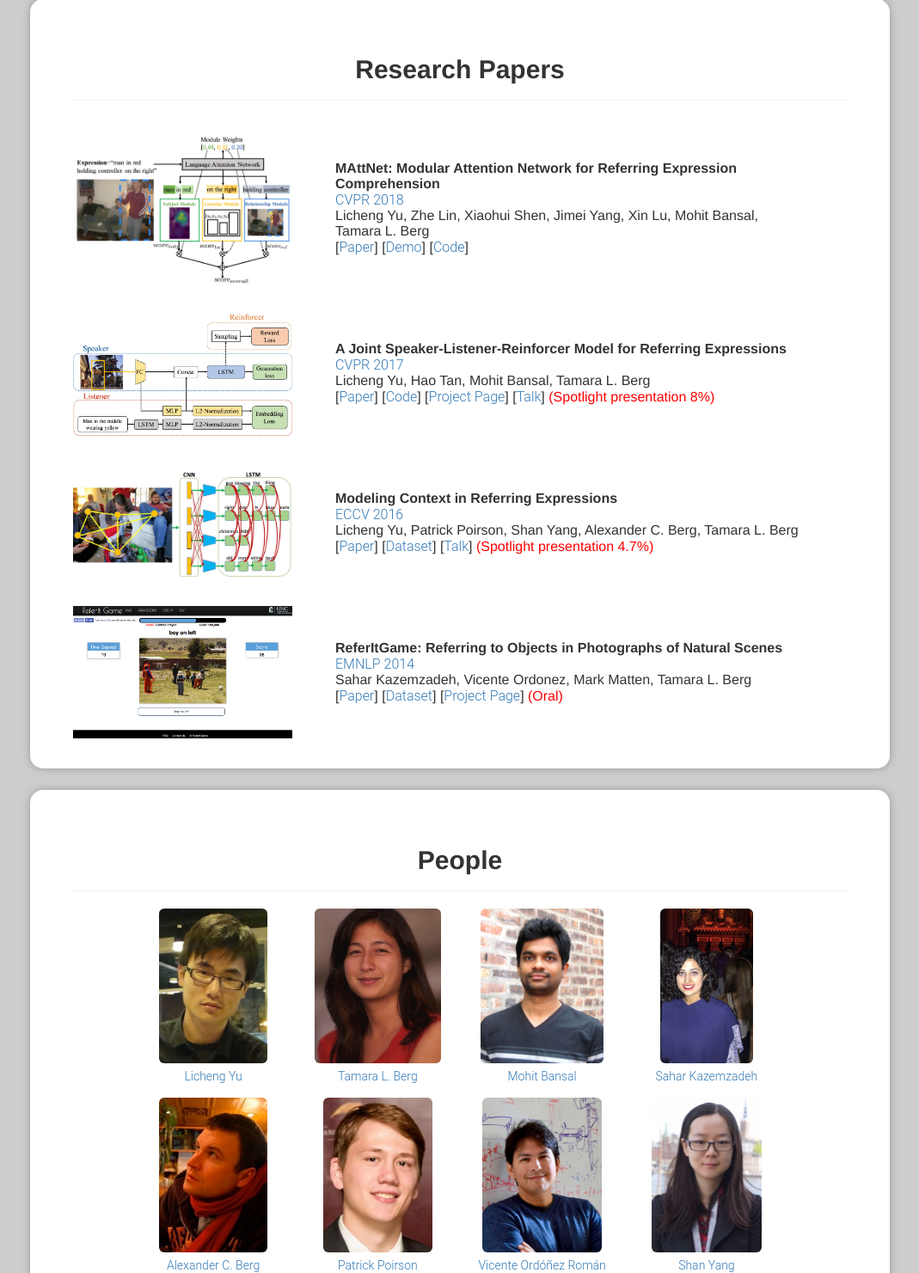
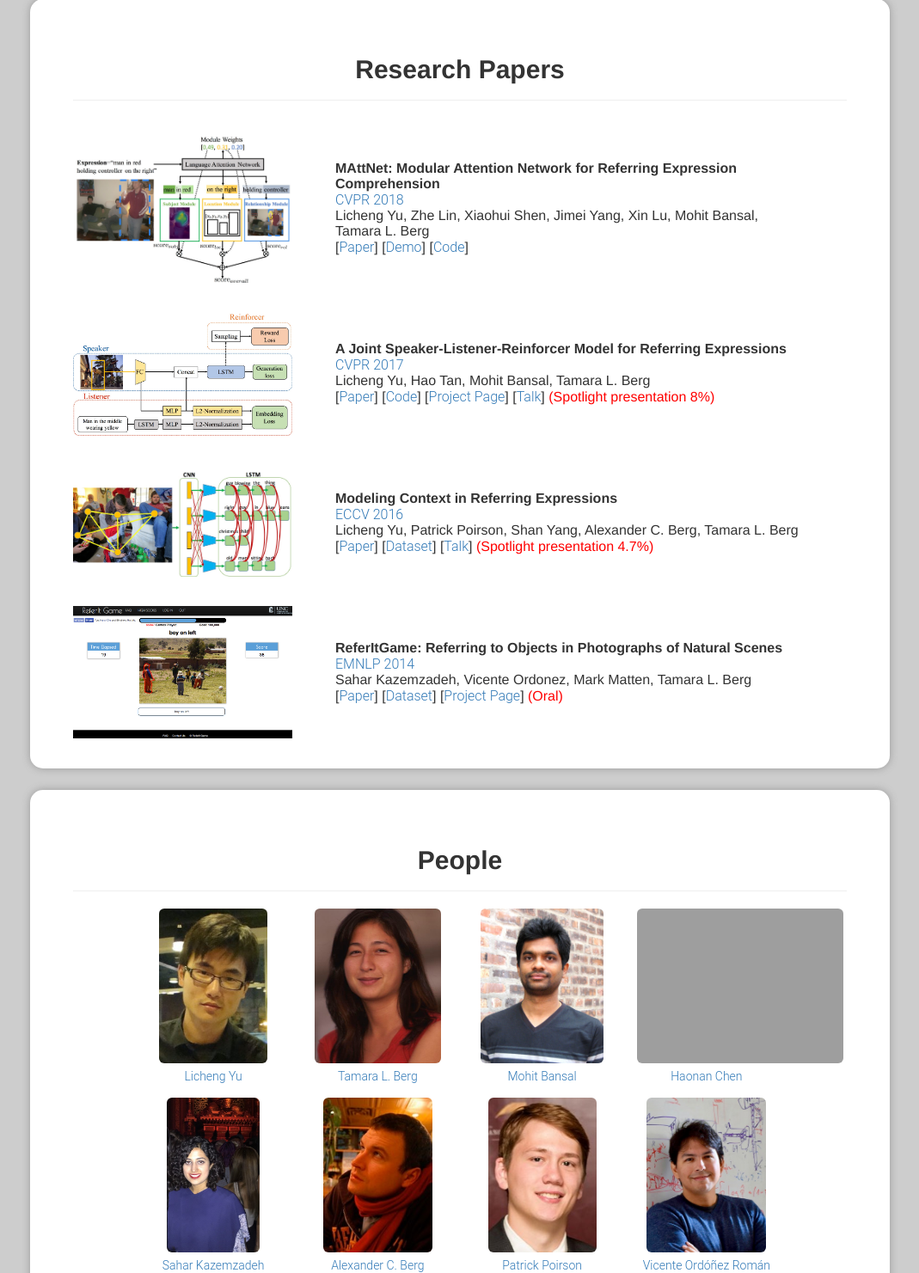
Before and after one commit to lichengunc/MAttNetDemo, a Django app: page /refer/ in a window 1280 px wide. Shown: the part 1227-2708 px from the top of the page at 86% size, without its empty margins (105-1174 px from the left). Run offline with Django 3.2, Linux system fonts and the light colour scheme; some libraries are stand-ins or nearby versions; grey boxes are pictures that could not be loaded.

Commit message:
hannan added

```diff
--- a/refer/templates/index.html
+++ b/refer/templates/index.html
@@ -88,7 +88,7 @@ li a{
         <ul class="nav navbar-nav">
             <li class="active"><a href={% url 'refer:index' %}>Home</a></li>
             <li><a href={% url 'refer:comprehension' %}>Comprehension Demo</a></li>
-            <!-- <li><a href={% url 'refer:generation' %}>Generation</a></li> -->
+            <li><a href={% url 'refer:robotics' %}>Robot Demo</a></li>
         </ul>
     </div>
 </nav>
@@ -262,12 +262,18 @@ In this project, we explore generating and comprehending natural language referr
             <div class="member-name" align="center"><a  target="_blank" href="http://www.cs.unc.edu/~mbansal/">Mohit Bansal</a></div>
       </div>
       <div class="col-sm-3" align="center">
-            <img src="/media/images/team/sahar.jpg" height="180" class="img-rounded">
-            <div class="member-name" align="center"><a>Sahar Kazemzadeh</a></div>
+            <a target="_blank" href="https://chaonan99.github.io/about/">
+                <img src="/media/images/team/haonan.png" height="180" class="img-rounded">
+            </a>
+            <div class="member-name" align="center"><a target="_blank" href="https://chaonan99.github.io/about/">Haonan Chen</a></div>
       </div>
     </div>
 
     <div class="row team text-center">
+      <div class="col-sm-3" align="center">
+            <img src="/media/images/team/sahar.jpg" height="180" class="img-rounded">
+            <div class="member-name" align="center"><a>Sahar Kazemzadeh</a></div>
+      </div>
         <div class="col-sm-3" align="center">
             <a target="_blank" href="http://acberg.com/">
                 <img src="/media/images/team/alex.jpg" height="180" class="img-rounded">
@@ -284,12 +290,6 @@ In this project, we explore generating and comprehending natural language referr
             </a>
             <div class="member-name" align="center"><a  target="_blank" href="http://vicenteordonez.com/">Vicente Ordóñez Román</a></div>
       </div>
-      <div class="col-sm-3" align="center">
-            <a target="_blank" href="http://www.cs.unc.edu/~alexyang/">
-                <img src="/media/images/team/shan.jpg" height="180" class="img-rounded">
-            </a>
-            <div class="member-name" align="center"><a  target="_blank" href="http://www.cs.unc.edu/~alexyang/">Shan Yang</a></div>
-      </div>
     </div>
 
     <div class="row team text-center">
@@ -300,8 +300,10 @@ In this project, we explore generating and comprehending natural language referr
             <div class="member-name" align="center"><a  target="_blank" href="http://www.cs.unc.edu/~airsplay/">Hao Tan</a></div>
       </div>
       <div class="col-sm-3" align="center">
-            <img src="/media/images/team/mark.jpg" height="180" class="img-rounded">
-            <div class="member-name" align="center"><a>Mark Matten</a></div>
+            <a target="_blank" href="http://www.cs.unc.edu/~alexyang/">
+                <img src="/media/images/team/shan.jpg" height="180" class="img-rounded">
+            </a>
+            <div class="member-name" align="center"><a  target="_blank" href="http://www.cs.unc.edu/~alexyang/">Shan Yang</a></div>
       </div>
         <div class="col-sm-3" align="center">
             <a target="_blank" href="https://eng.ucmerced.edu/people/jyang44">
@@ -319,6 +321,10 @@ In this project, we explore generating and comprehending natural language referr
 
     <div class="row team text-center">
         <div class="col-sm-3" align="center">
+            <img src="/media/images/team/mark.jpg" height="180" class="img-rounded">
+            <div class="member-name" align="center"><a>Mark Matten</a></div>
+        </div>
+        <div class="col-sm-3" align="center">
             <img src="/media/images/team/zhe.jpg" height="180" class="img-rounded">
             <div class="member-name" align="center"><a  target="_blank" href="https://research.adobe.com/person/zhe-lin/">Zhe Lin</a></div>
         </div>
```
